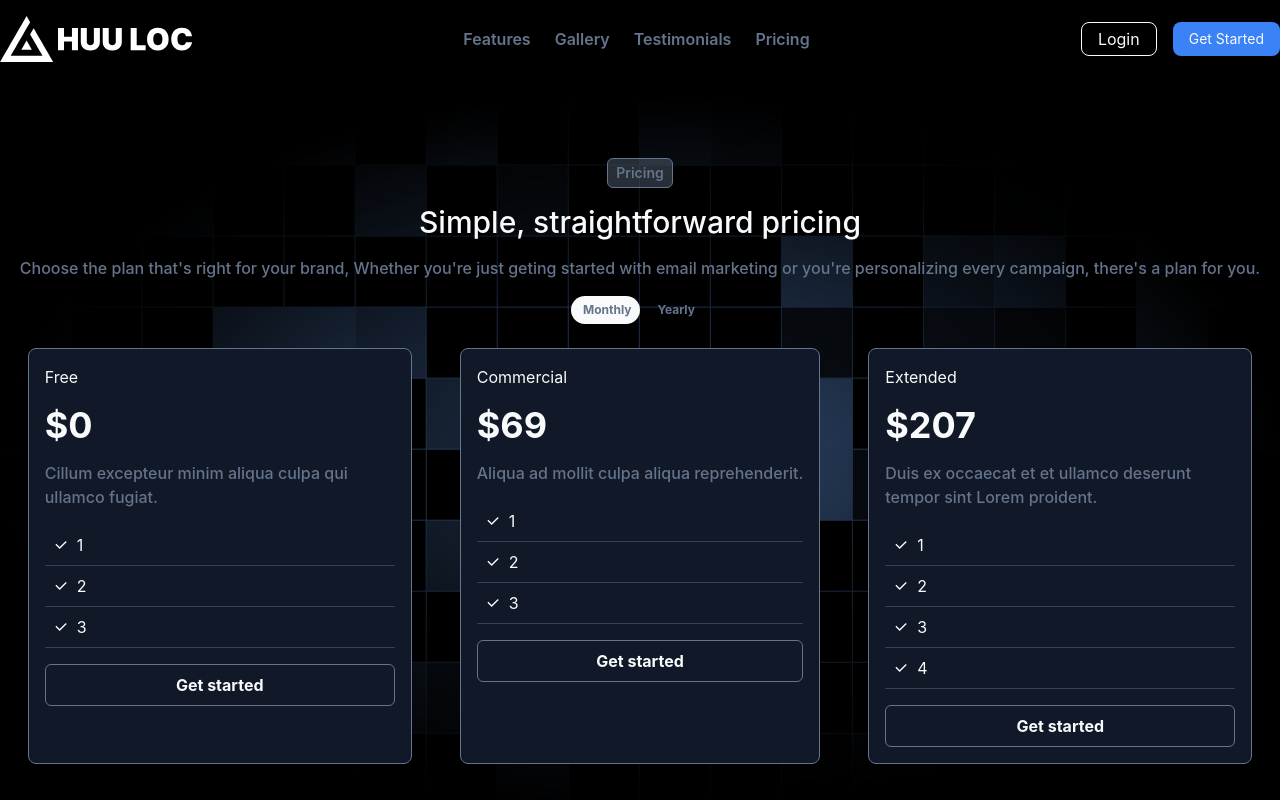
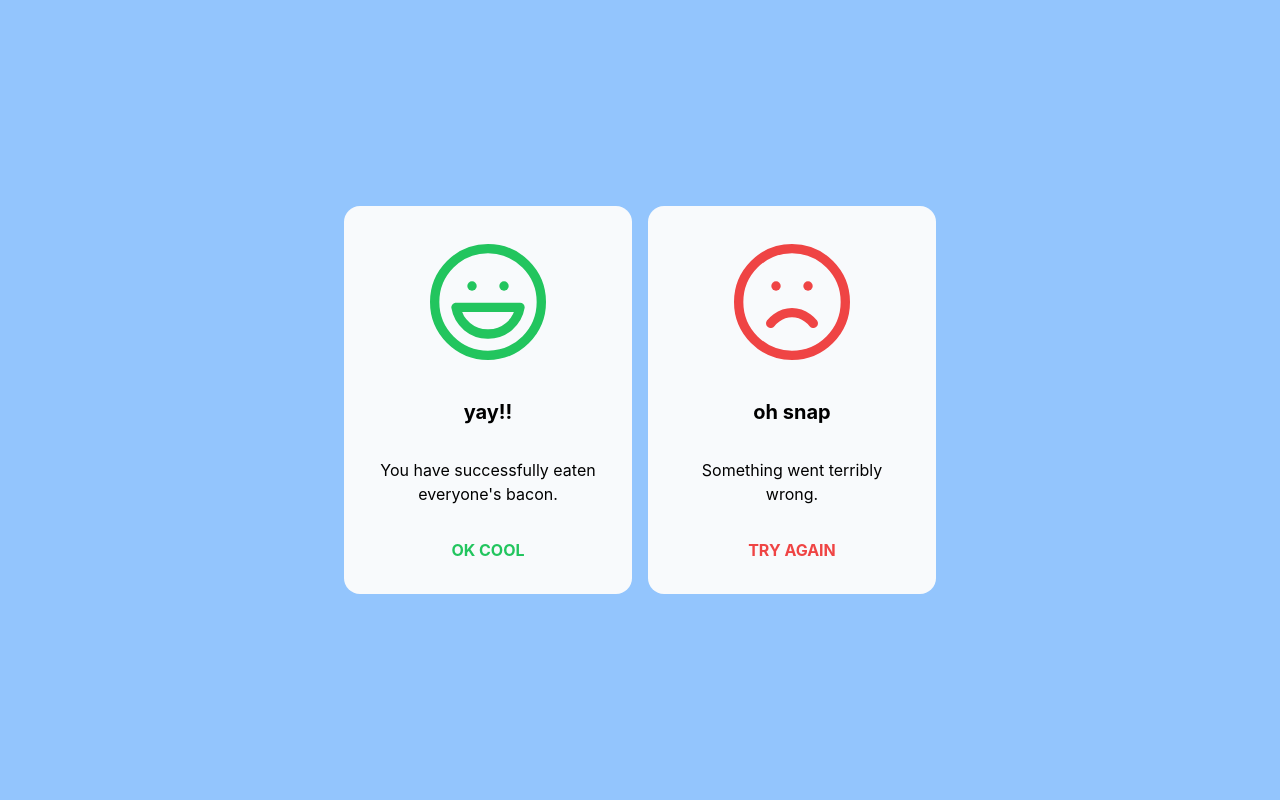
Before and after one commit to phamhuulocforwork/combillUI, a React (Create React App) app: page / in a window 1280 px wide. Shown: the top 800 px of the page. Built offline with nearby package versions, Linux system fonts and the light colour scheme.

Commit message:
FlashMessage

```diff
--- a/src/App.jsx
+++ b/src/App.jsx
@@ -1,7 +1,12 @@
-import PricingPage from './views/PricingPage'
+import FlashMessage from './features/FlashMessage'
 
 function App() {
-  return <PricingPage></PricingPage>
+  return (
+    <div className="flex items-center justify-center bg-blue-300 w-full h-screen gap-4">
+      <FlashMessage state={'success'}></FlashMessage>
+      <FlashMessage state={'error'}></FlashMessage>
+    </div>
+  )
 }
 
 export default App
--- /dev/null
+++ b/src/features/FlashMessage/index.jsx
@@ -0,0 +1,63 @@
+import React from 'react'
+import PropTypes from 'prop-types'
+
+const FlashMessage = ({ state }) => {
+  return (
+    <div className="max-w-72 min-h-80 bg-slate-50 rounded-2xl flex flex-col items-center gap-8 p-8">
+      <div
+        className={`w-full h-full flex justify-center ${state === 'success' ? 'text-green-500' : 'text-red-500'}`}
+      >
+        {state === 'success' ? (
+          <svg
+            xmlns="http://www.w3.org/2000/svg"
+            viewBox="0 0 24 24"
+            fill="none"
+            stroke="currentColor"
+            stroke-width="1.75"
+            stroke-linecap="round"
+            stroke-linejoin="round"
+            className="w-32 h-32"
+          >
+            <circle cx="12" cy="12" r="10" />
+            <path d="M18 13a6 6 0 0 1-6 5 6 6 0 0 1-6-5h12Z" />
+            <line x1="9" x2="9.01" y1="9" y2="9" />
+            <line x1="15" x2="15.01" y1="9" y2="9" />
+          </svg>
+        ) : (
+          <svg
+            xmlns="http://www.w3.org/2000/svg"
+            viewBox="0 0 24 24"
+            fill="none"
+            stroke="currentColor"
+            stroke-width="1.75"
+            stroke-linecap="round"
+            stroke-linejoin="round"
+            className="w-32 h-32"
+          >
+            <circle cx="12" cy="12" r="10" />
+            <path d="M16 16s-1.5-2-4-2-4 2-4 2" />
+            <line x1="9" x2="9.01" y1="9" y2="9" />
+            <line x1="15" x2="15.01" y1="9" y2="9" />
+          </svg>
+        )}
+      </div>
+      <h2 className="font-bold text-xl">
+        {state === 'success' ? 'yay!!' : 'oh snap'}
+      </h2>
+      <p className="text-base text-center">
+        {state === 'success'
+          ? `You have successfully eaten everyone's bacon.`
+          : `Something went terribly wrong.`}
+      </p>
+      <button
+        className={`uppercase font-bold ${state === 'success' ? 'text-green-500' : 'text-red-500'} ${state === 'success' ? 'hover:text-green-800' : 'hover:text-red-800'}`}
+      >
+        {state === 'success' ? 'ok cool' : 'try again'}
+      </button>
+    </div>
+  )
+}
+
+FlashMessage.propTypes = {}
+
+export default FlashMessage
```
